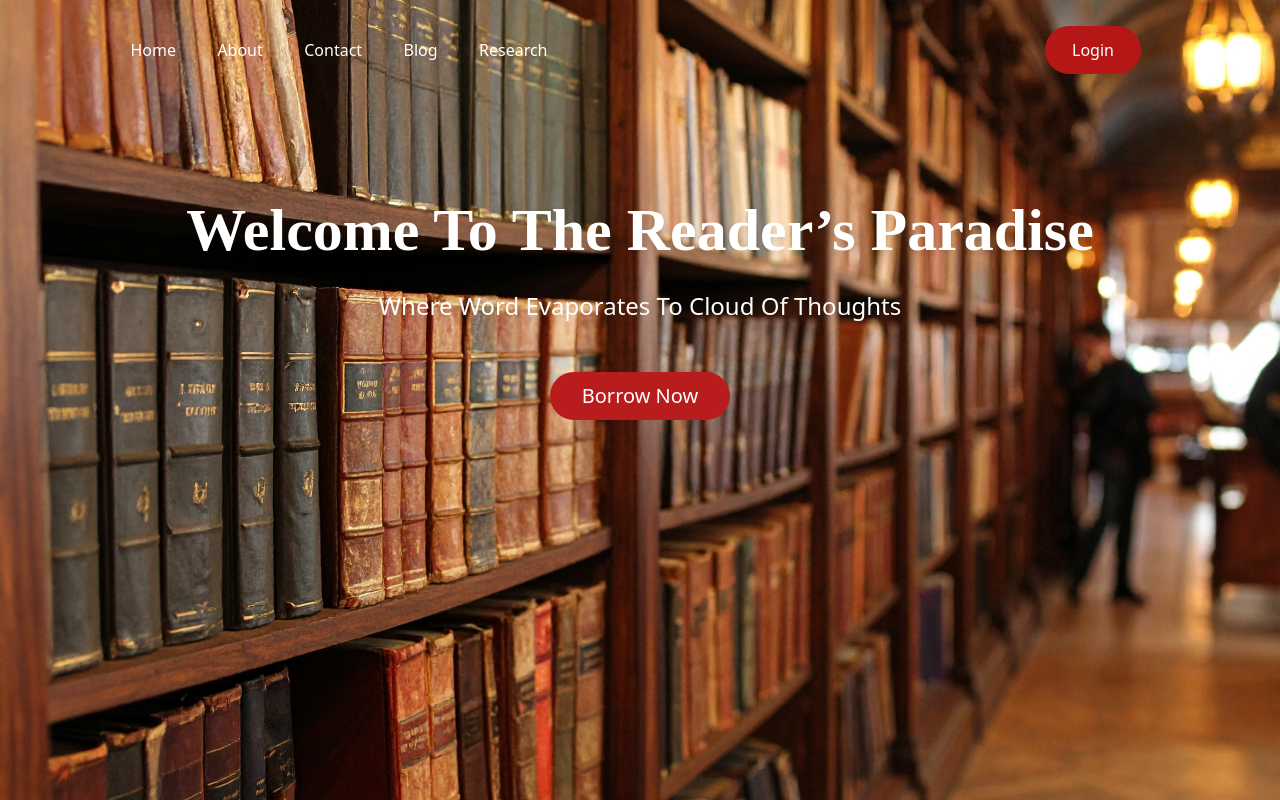
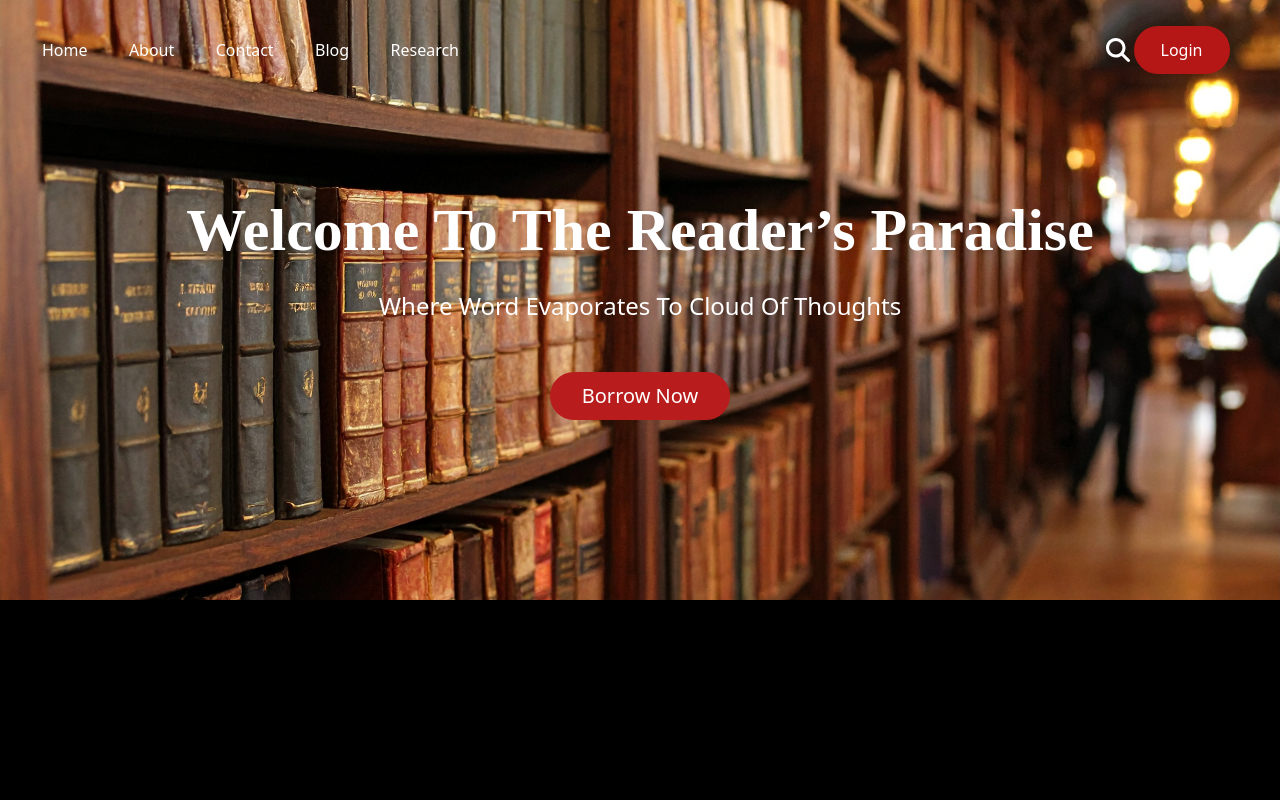
Before and after one commit to AnishD10/Library-Management-System, a React (Vite) app in the folder Client/: page /Home in a window 1280 px wide. Built offline with nearby package versions, Linux system fonts and the light colour scheme.

Commit message:
Hero Updated

```diff
--- a/Client/package.json
+++ b/Client/package.json
@@ -10,6 +10,11 @@
     "preview": "vite preview"
   },
   "dependencies": {
+    "@fortawesome/fontawesome-svg-core": "^7.0.0",
+    "@fortawesome/free-brands-svg-icons": "^7.0.0",
+    "@fortawesome/free-regular-svg-icons": "^7.0.0",
+    "@fortawesome/free-solid-svg-icons": "^7.0.0",
+    "@fortawesome/react-fontawesome": "^0.2.3",
     "Router": "^2.1.0",
     "axios": "^1.11.0",
     "react": "^18.2.0",
--- a/Client/src/Borrower/Components/NavigationBar.jsx
+++ b/Client/src/Borrower/Components/NavigationBar.jsx
@@ -1,5 +1,7 @@
 import React from "react";
 import {Link} from "react-router-dom";
+import {FontAwesomeIcon} from '@fortawesome/react-fontawesome';
+import { faSearch } from '@fortawesome/free-solid-svg-icons';
 
 
 const NavigationBar = () => {
@@ -14,8 +16,9 @@ const NavigationBar = () => {
 <Link to="/Blog" className="Blog">Blog</Link>
 <Link to="/Research" className="Research">Research</Link>
 </div>
-<div className="Icons"></div>
-<button className="h-12 w-24 bg-[#b51616] rounded-full">Login</button>
+<div className="Icons flex items-center  w-[500px]"></div>
+<FontAwesomeIcon icon={faSearch} className="text-white text-2xl cursor-pointer" />
+<button className="h-12 w-24 bg-[#b51616] ml-[-50px] rounded-full">Login</button>
 </div>
 
 </>
--- a/Client/src/Borrower/HomePage.jsx
+++ b/Client/src/Borrower/HomePage.jsx
@@ -1,25 +1,34 @@
 import React from "react";
 import NavigationBar from "./Components/NavigationBar";
+import HeroImage from "../assets/images/Hero.jpg";
+
 
 
 const HomePage = () => {
   return (
-        <div className="bg-black h-screen text-white">
+    <div className="bg-black min-h-screen text-white">
       {/* Hero Section */}
-        <section className="bg-Hero bg-cover bg-center h-screen flex flex-col items-center text-white ">
+      <section
+        className="bg-cover bg-center h-[600px] flex flex-col items-center text-white relative"
+        style={{ backgroundImage: `url(${HeroImage})` }}
+      >
         <NavigationBar />
-          <h1 className="text-5xl md:text-6xl font-bold drop-shadow-lg text-center mt-[100px] " style={{fontFamily: "Merriweather, serif"}}>
+        <h1
+          className="text-5xl md:text-6xl font-bold drop-shadow-lg text-center mt-[100px]"
+          style={{ fontFamily: "Merriweather, serif" }}
+        >
           Welcome To The Reader’s Paradise
         </h1>
         <p className="text-2xl font-light text-center mt-[30px] mb-[50px] max-w-2xl mx-auto">
           Where Word Evaporates To Cloud Of Thoughts
         </p>
-          <button className="bg-red-700 text-white h-12 w-[180px] rounded-full text-xl font-Regular flex items-center justify-center ">
+        <button className="bg-red-700 text-white h-12 w-[180px] rounded-full text-xl font-Regular flex items-center justify-center hover:bg-red-800">
           Borrow Now
         </button>
+
       </section>
     </div>
   );
-}
+};
 
 export default HomePage;
```
Also changed, not shown: Client/src/assets/images/waves.svg (added), 1 other file (tests, documents, lock files or other folders). Lines whose indentation alone changed are shown as unchanged.
